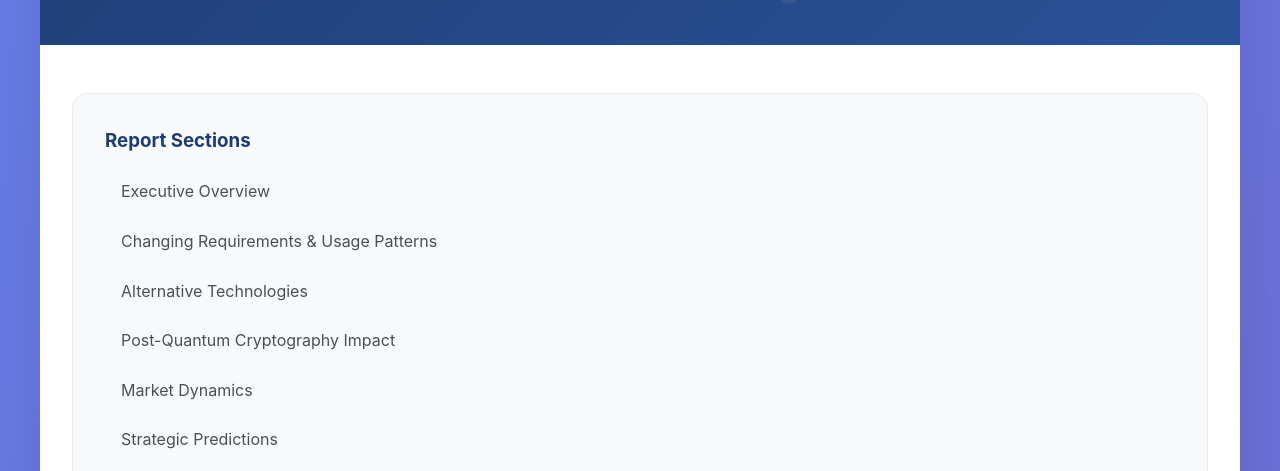
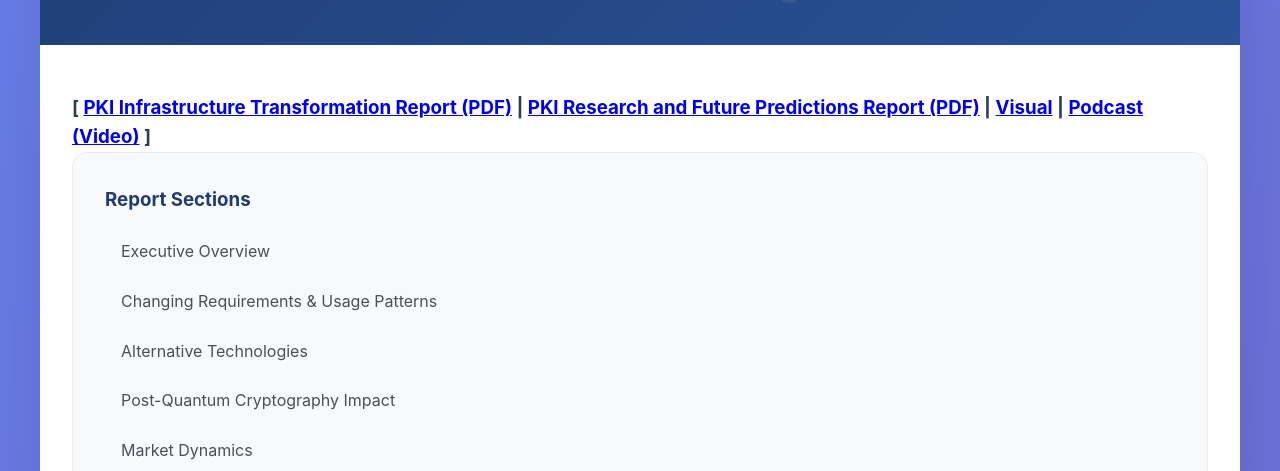
Before and after one commit to aka6an/pki, a plain HTML site: page index.html in a window 1280 px wide. Shown: the part 329-800 px from the top of the page. Drawn offline with Linux system fonts and the light colour scheme.

Commit message:
Update index.html

```diff
--- a/index.html
+++ b/index.html
@@ -355,6 +355,10 @@
         </header>
 
         <main class="content">
+		<div class="lnk">
+			<h3>[ <a href="https://bit.ly/bit.ly/3HJKXt7">PKI Infrastructure Transformation Report (PDF)</a> | <a href="https://bit.ly/bit.ly/bit.ly/41KUxTo">PKI Research and Future Predictions Report (PDF)</a> | <a href="rpt.html">Visual</a> | <a href="https://bit.ly/bit.ly/bit.ly/41KUxTo">Podcast (Video)</a> ]</h3>
+        </div>
+
             <div class="toc">
                 <h3>Report Sections</h3>
                 <ul>
```
